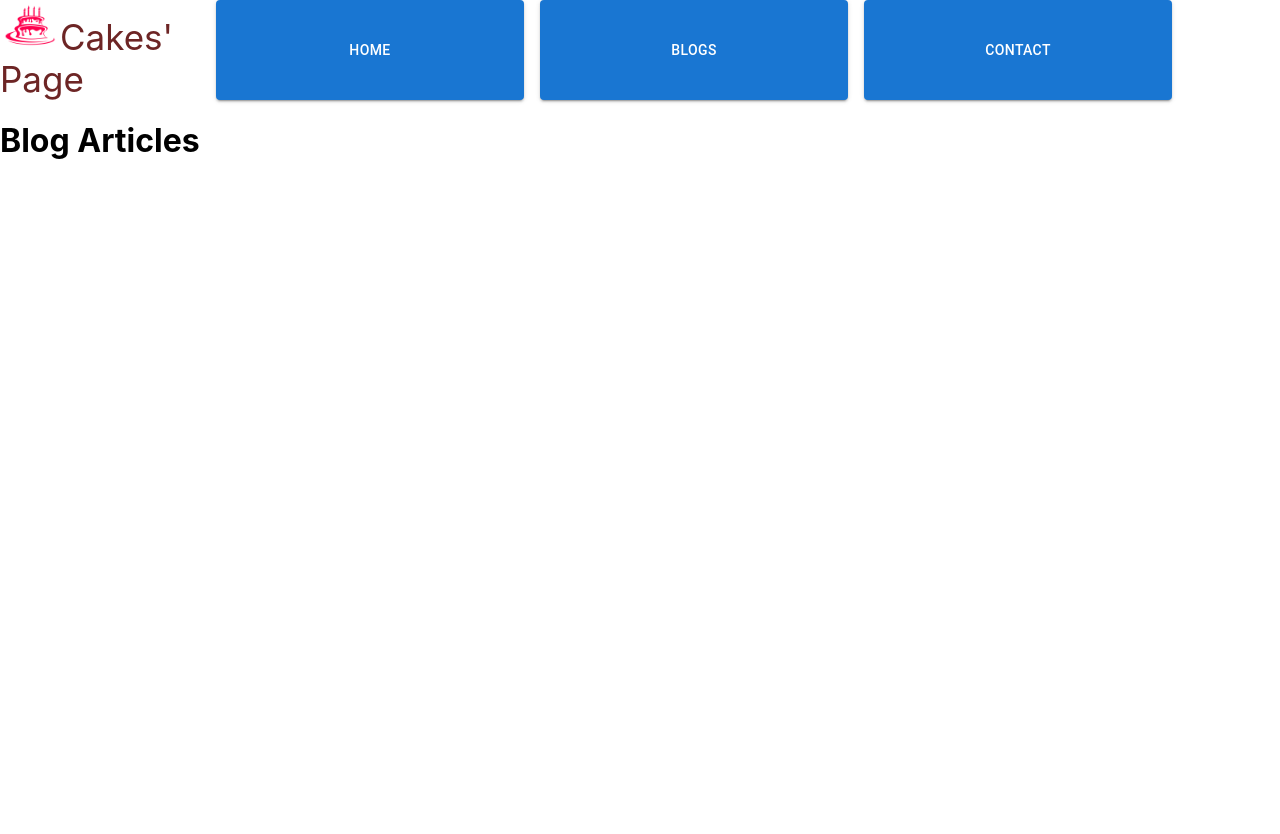
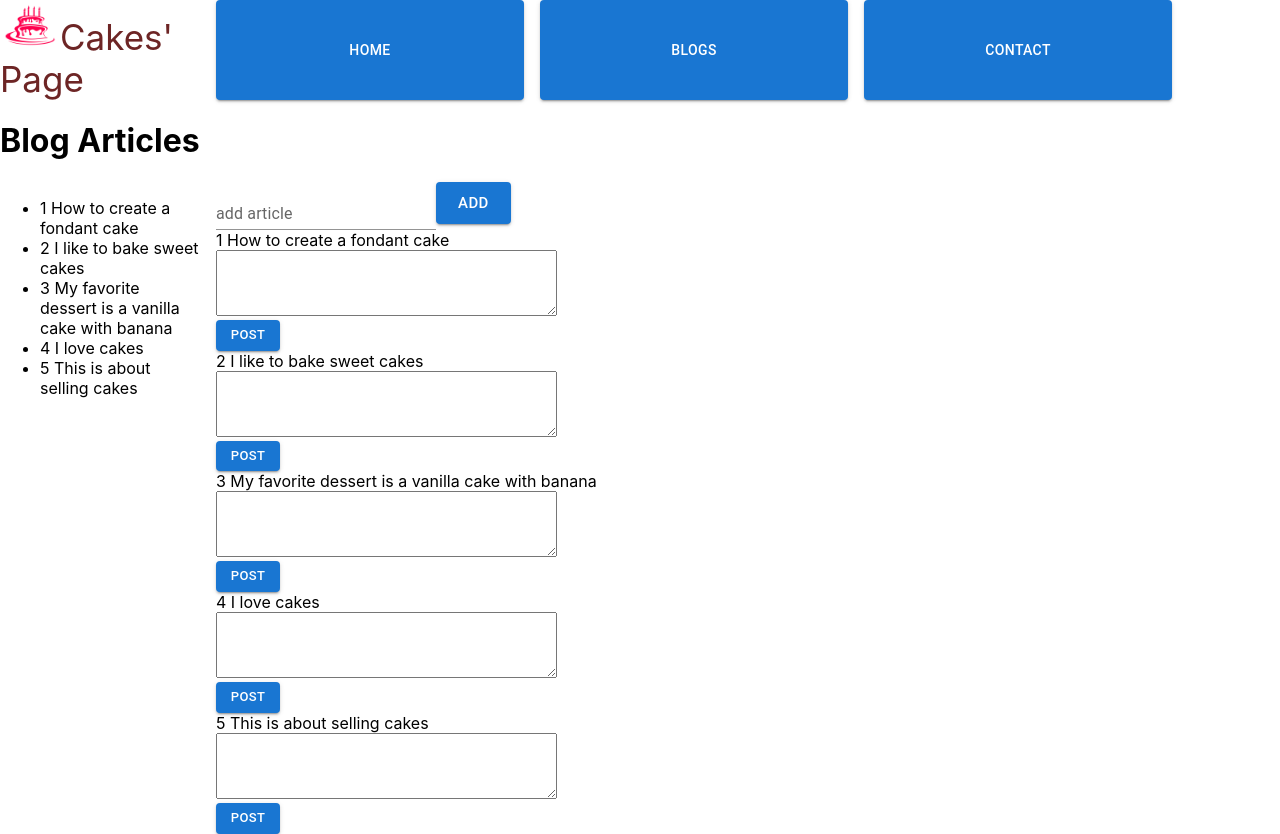
Before and after one commit to ingRicardo/cakespage, a React (Create React App) app: page /blogs in a window 1280 px wide. Before the commit the page ends 800 px from the top, so only its background shows below. Built offline with nearby package versions, Linux system fonts and the light colour scheme.

Commit message:
blog template v1

```diff
--- a/package.json
+++ b/package.json
@@ -7,11 +7,14 @@
     "@emotion/styled": "^11.14.0",
     "@fontsource/roboto": "^5.1.1",
     "@mui/icons-material": "^6.3.1",
+    "@mui/joy": "^5.0.0-beta.51",
     "@mui/material": "^6.3.1",
     "@mui/x-tree-view": "^7.23.6",
     "@testing-library/react": "^16.1.0",
+    "bootstrap": "^5.3.3",
     "cra-template": "1.2.0",
     "react": "^19.0.0",
+    "react-bootstrap": "^2.10.7",
     "react-dom": "^19.0.0",
     "react-scripts": "5.0.1"
   },
--- a/src/pages/Blogs.jsx
+++ b/src/pages/Blogs.jsx
@@ -1,5 +1,84 @@
+
+import * as React from 'react';
+
+import Grid from '@mui/material/Grid2';
+import Box from '@mui/material/Box';
+import Button from '@mui/material/Button';
+import TextField from '@mui/material/TextField';
 const Blogs = () => {
-    return <h1>Blog Articles</h1>;
+
+  const [inputValue, setInputValue] = React.useState('');
+  var [articles, setArticles] = React.useState(
+    [
+      { id: 1, content: "How to create a fondant cake"},
+      { id: 2, content: "I like to bake sweet cakes"},
+      { id: 3, content: "My favorite dessert is a vanilla cake with banana"},
+      { id: 4, content: "I love cakes"},
+      { id: 5, content: "This is about selling cakes"}
+    ]);
+
+    const handleInputChange = (event) => {
+      setInputValue(event.target.value);
+
+    };
+
+    const shoot = () => {
+      if(inputValue!==''){
+        const newList = articles.concat({ id: articles.length+1, content: inputValue  } );
+        setArticles(newList);
+      }
+    }
+
+
+    return <>
+    <h1>Blog Articles</h1>
+
+    <Box sx={{ flexGrow: 1 }}  >
+      <Grid container spacing={2} >
+        <Grid size={{ xs: 12, md: 2 }}>
+        <ul>
+        {
+          articles.map(r =>
+          <li>  {r.id + " " + r.content} </li>
+          )
+        }
+        </ul>
+        </Grid>
+        <Grid size={{ xs: 12, md: 10 }}>
+        <Box>
+          <TextField id="standard-basic" label="add article " variant="standard"  value={inputValue} onChange={handleInputChange}/>
+
+
+          <Button variant="contained" onClick={shoot} size="large">
+          Add
+        </Button>
+        <div>
+          {
+             <>
+
+            {
+              articles.map(r =><>
+              <div>  {r.id + " " + r.content} </div>
+              <textarea name="postContent" rows={4} cols={40} />
+              <div>
+                         <Button variant="contained"  size="small"> Post</Button>
+              </div>
+               </>)
+            }
+
+             </>
+
+          }
+          </div>
+
+
+        </Box>
+
+        </Grid>
+      </Grid>
+    </Box>
+
+    </>
   };
 
   export default Blogs;
--- a/src/pages/Home.jsx
+++ b/src/pages/Home.jsx
@@ -7,10 +7,7 @@ import { RichTreeView } from '@mui/x-tree-view/RichTreeView';
 import Stack from '@mui/material/Stack';
 import '../css/Home.css'
 import Button from '@mui/material/Button';
-
 import { useTreeViewApiRef } from '@mui/x-tree-view/hooks';
-
-
 import TextField from '@mui/material/TextField';
 import Dialog from '@mui/material/Dialog';
 import DialogActions from '@mui/material/DialogActions';
@@ -19,7 +16,6 @@ import DialogContentText from '@mui/material/DialogContentText';
 import DialogTitle from '@mui/material/DialogTitle';
 import { styled, alpha } from '@mui/material/styles';
 import { TreeItem, treeItemClasses } from '@mui/x-tree-view/TreeItem';
-
 import List from '@mui/material/List';
 import ListItem from '@mui/material/ListItem';
 import Divider from '@mui/material/Divider';
@@ -105,9 +101,7 @@ const MUI_X_PRODUCTS = [
 const Home = () => {
   const [list, setList] = React.useState([]);
   const [total, setTotal] = React.useState(0);
-
   const apiRef = useTreeViewApiRef();
-
   const [selectedItem, setSelectedItem] = React.useState(null);
   const [emailAddress, setEmail] = React.useState( );
 
```
Also changed, not shown: 1 other file (tests, documents, lock files or other folders).
